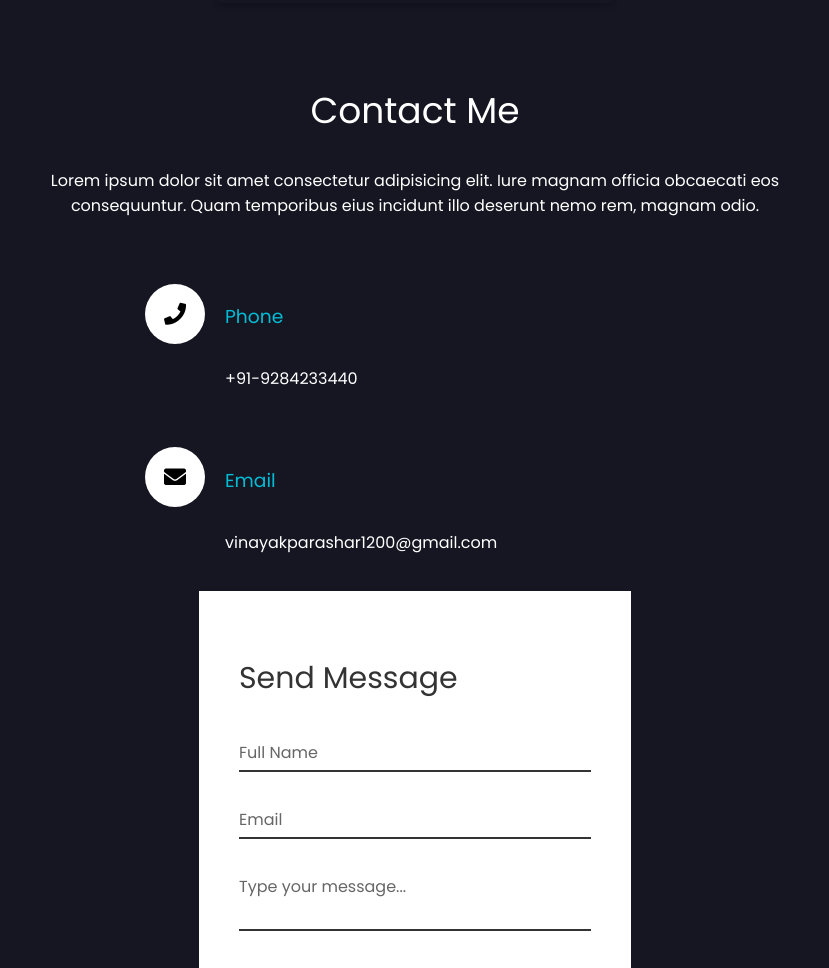
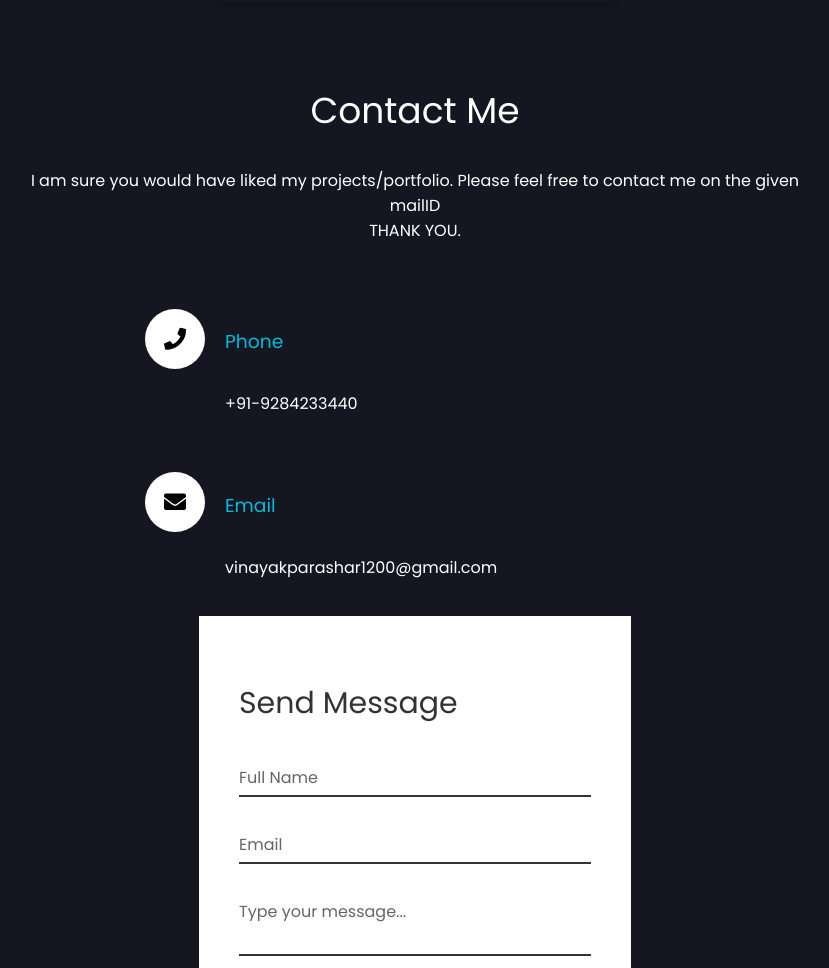
Before and after one commit to vin-sin12/Portfolio, a plain HTML site: page index.html in a window 1280 px wide. Shown: the part 1829-2797 px from the top of the page, without its empty margins (225-1054 px from the left). Drawn offline with Linux system fonts and the light colour scheme.

Commit message:
Update index.html

```diff
--- a/index.html
+++ b/index.html
@@ -177,7 +177,7 @@
     <section class="contact" id="contact">
       <div class="content" >
         <h2>Contact Me</h2>
-        <p>Lorem ipsum dolor sit amet consectetur adipisicing elit. Iure magnam officia obcaecati eos consequuntur. Quam temporibus eius incidunt illo deserunt nemo rem, magnam odio. </p>
+        <p>I am sure you would have liked my projects/portfolio. Please feel free to contact me on the given mailID <br/> THANK YOU. </p>
       </div>
 
       <div class="container2">
```
